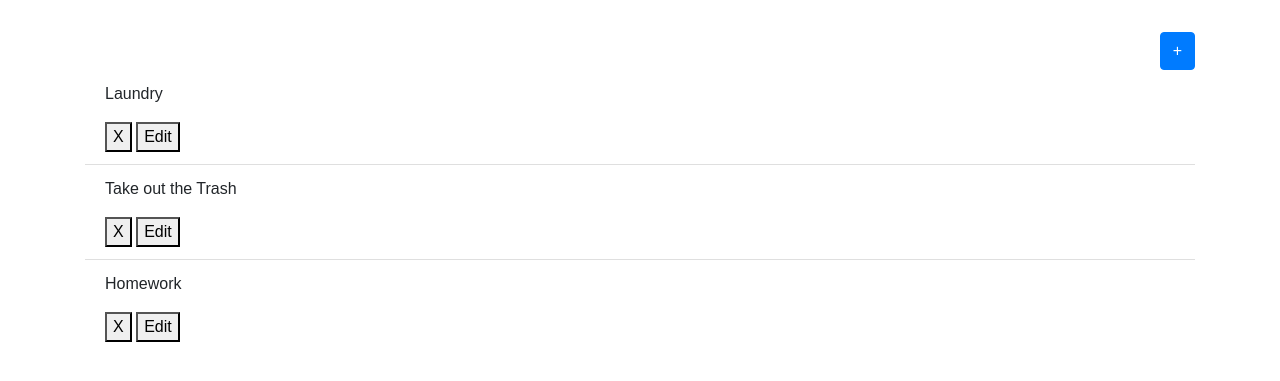
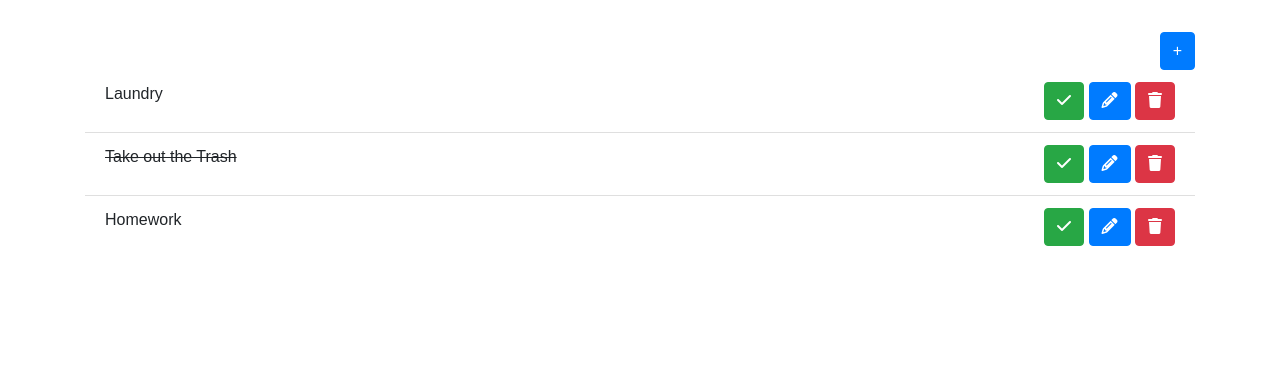
Before and after one commit to klmui/To-Do-List, a PHP site: page /todo.php in a window 1280 px wide. Shown: the part 56-437 px from the top of the page. Run offline with PHP 8.4, Linux system fonts and the light colour scheme; some libraries are stand-ins or nearby versions.

Commit message:
Update UI and add completed task functionality

```diff
--- a/api/tasks.php
+++ b/api/tasks.php
@@ -52,7 +52,13 @@
          }
          // update data
         parse_str(file_get_contents("php://input"), $putVars); // Get data sent in
-        $json_arr[$arr_index]['task'] = $putVars['task'];
+        if (isset($putVars['task'])) {
+            $json_arr[$arr_index]['task'] = $putVars['task'];
+        }
+        if (isset($putVars['complete'])) {
+            $doneStatus = $putVars['complete'];
+            $json_arr[$arr_index]['complete'] = $doneStatus === 'true' ? true: false;
+        }
         // rebase array
         $json_arr = array_values($json_arr);
         // encode array to json and save to file
--- a/todo.css
+++ b/todo.css
@@ -1,7 +1,3 @@
-body {
-    font: 14px, Helvetica, Arial, sans-serif;
-}
-
 .completed {
     text-decoration: line-through;
 }
--- a/todo.php
+++ b/todo.php
@@ -14,6 +14,7 @@
     <!-- Custom CSS -->
     <link rel="stylesheet" href="index.css">
     <link rel="stylesheet" href="todo.css">
+    <link rel="icon" type="image/gif/png" href="favicon.png">
     <title>To-Do List</title>
 </head>
 
@@ -67,16 +68,34 @@
         <ul class="list-group list-group-flush" id="tasks">
             <!-- To be filled -->
         </ul>
-        <template id="taskListTemplate">
-            <li class="list-group-item" data-id='{{id}}'>
-                <p>
-                    <span class="noedit task">{{task}}</span>
-                    <input class="edit task"/>
-                </p>
-                <button data-id='{{id}}' class='remove'>X</button>
-                <button class="editOrder noedit">Edit</button>
-                <button class="saveEdit edit">Save</button>
-                <button class="cancelEdit edit">Cancel</button>
+        <template id="taskListIncompleteTemplate">
+            <li class="d-flex list-group-item" data-id='{{id}}'>
+                <div class="mr-auto">
+                    <span class="noedit task title">{{task}}</span>
+                    <input class="form-control edit task"/>
+                </div>
+                <div class="ml-auto">
+                    <button class="btn btn-success doneButton"><i class="fas fa-check"></i></button>
+                    <button class="btn btn-primary editTask noedit"><i class="fas fa-pencil-alt"></i></button>
+                    <button class='btn btn-danger remove' data-id='{{id}}'><i class="fas fa-trash"></i></button>
+                    <button class="btn btn-primary saveEdit edit">Save</button>
+                    <button class="btn btn-light cancelEdit edit">Cancel</button>
+                </div>
+            </li>
+        </template>
+        <template id="taskListCompletedTemplate">
+            <li class="d-flex list-group-item" data-id='{{id}}'>
+                <div class="mr-auto">
+                    <span class="noedit task completed title">{{task}}</span>
+                    <input class="form-control edit task"/>
+                </div>
+                <div class="ml-auto">
+                    <button class="btn btn-success doneButton"><i class="fas fa-check"></i></button>
+                    <button class="btn btn-primary editTask noedit"><i class="fas fa-pencil-alt"></i></button>
+                    <button class='btn btn-danger remove' data-id='{{id}}'><i class="fas fa-trash"></i></button>
+                    <button class="btn btn-primary saveEdit edit">Save</button>
+                    <button class="btn btn-light cancelEdit edit">Cancel</button>
+                </div>
             </li>
         </template>
     </div>
```
Also changed, not shown: index.html (+15 -0 lines), todo.js (+44 -10 lines), favicon.png (added).
